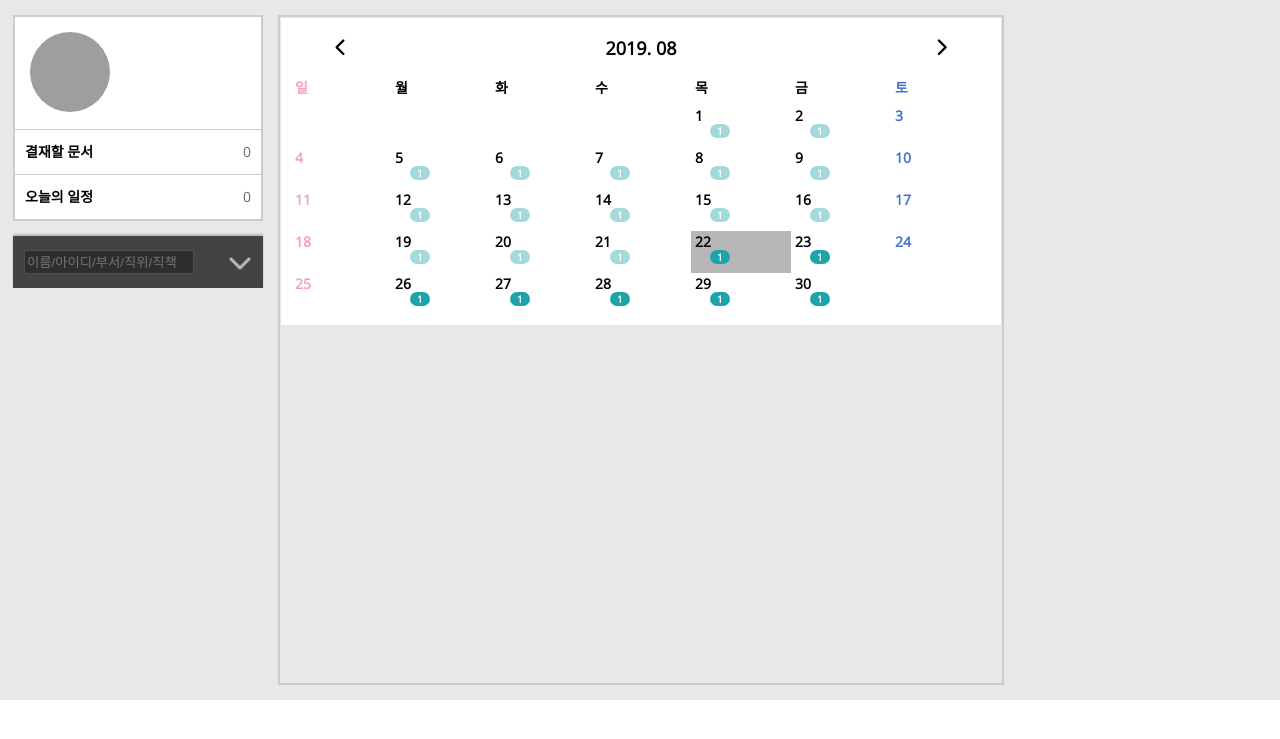
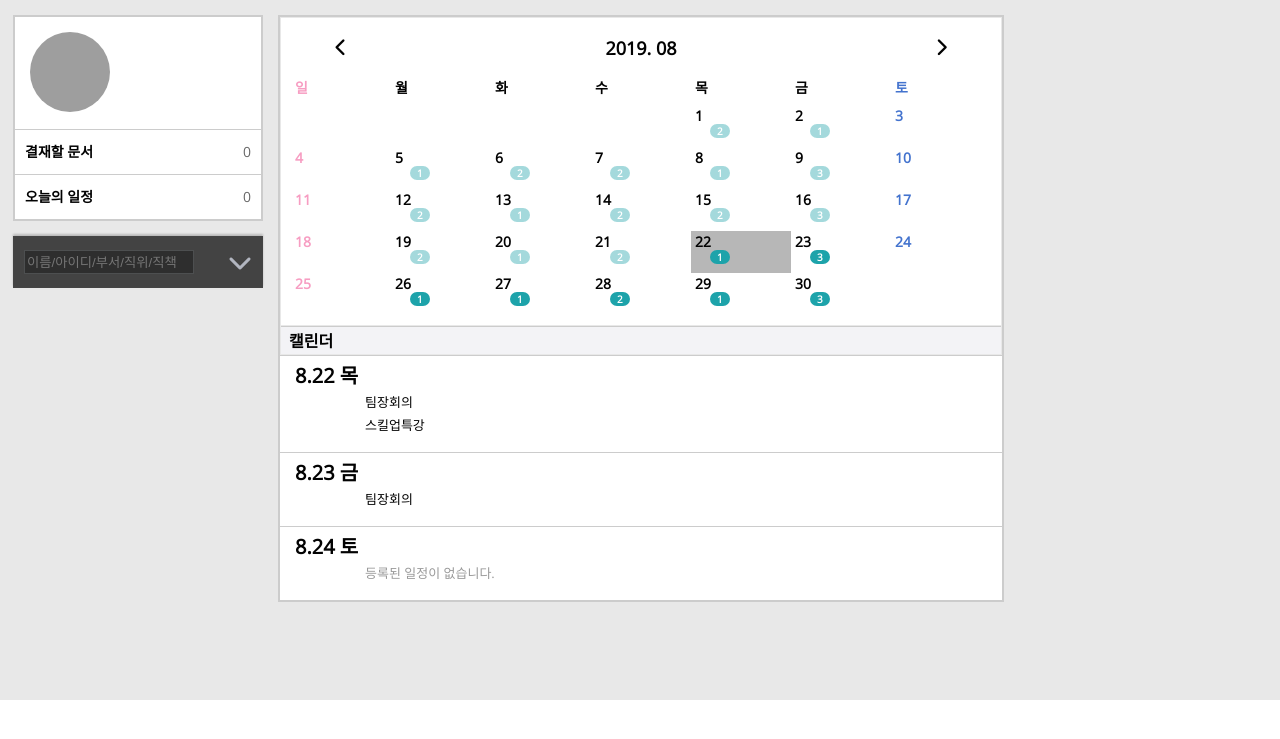
Before and after one commit to dydwlsdlz0527/minioffice, a Java web app: page /view/home/home.jsp in a window 1280 px wide. Shown: the part 40-779 px from the top of the page. Run offline with Tomcat 11, a stand-in JSP engine, Linux system fonts and the light colour scheme; some libraries are stand-ins or nearby versions; grey boxes are pictures that could not be loaded.

Commit message:
- 캘린더 버그 수정 및 리스트 레이아웃 만듦.

```diff
--- a/WebContent/css/home/calendar_wrap.css
+++ b/WebContent/css/home/calendar_wrap.css
@@ -2,6 +2,7 @@
 	border: 2px solid #ccc;
 	margin: 15px 15px;
 	min-height: 50px;
+	height: fit-content;
 }
 
 .layer_calendar {
@@ -48,3 +49,37 @@ tr:nth-child(1) td {
 	background-color: #1DA3AA;
 	color: white;
 }
+
+.calender_header {
+	border-top: 1px solid #ccc;
+	height: 28px;
+	padding: 0px 8px;
+	background-color: #F3F3f6;
+	margin: 1px;
+	font-weight: 600;
+	display: flex;
+	justify-content: flex-start;
+	align-items: center;
+}
+
+ul.calender_list>li {
+	border-top: 1px solid #ccc;
+	background-color: white;
+	padding: 10px 15px;
+}
+
+.list_title {
+	font-size: 20px;
+	font-weight: 600;
+	padding-bottom: 10px;
+}
+
+ul.list_item>li {
+	font-size: 13px;
+	padding-left: 70px;
+	padding-bottom: 10px;
+}
+
+.list_desc {
+	opacity: 0.4;
+}
--- a/WebContent/view/home/home.jsp
+++ b/WebContent/view/home/home.jsp
@@ -72,15 +72,22 @@ uri="http://java.sun.com/jsp/jstl/core" %>
 	  for (i = 1; i < lastDate.getDate(); i++) {
 	  // 1일부터 마지막 일까지 돌림
 		cell = row.insertCell();
-	    if (today.getMonth() + 1 < date.getMonth() + 1) {
-	    	// 지난달은 모두 td_number css 입히기
-	    	cell.innerHTML = "<div class=\"td_date\">" + i + "</div>" + "<span class=\"td_number\">1</span>";
-		} else if(today.getMonth() + 1 == date.getMonth() + 1 && i < today.getDate()) {
-			// 이번달 오늘 이전 날짜는 td_number css 입히기
-	    	cell.innerHTML = "<div class=\"td_date\">" + i + "</div>" + "<span class=\"td_number\">1</span>";
+	    if (today.getFullYear() + 1 < date.getFullYear() + 1
+	    		|| (today.getFullYear() + 1 == date.getFullYear() + 1
+	    				&& today.getMonth() + 1 < date.getMonth() + 1)) {
+	    	// 지난해 이거나 지난달은 모두 td_number css 입히기
+	    	cell.innerHTML =
+	    		"<div class=\"td_date\">" + i + "</div>" + "<span class=\"td_number\">" + Math.floor(Math.random()*3+1) + "</span>";
+		} else if(today.getFullYear() + 1 == date.getFullYear() + 1
+				&& today.getMonth() + 1 == date.getMonth() + 1
+				&& i < today.getDate()) {
+			// 올해 이번달 오늘 이전 날짜는 td_number css 입히기
+	    	cell.innerHTML =
+	    		"<div class=\"td_date\">" + i + "</div>" + "<span class=\"td_number\">" + Math.floor(Math.random()*3+1) + "</span>";
 		} else {
 			// 오늘 이후 날짜는 td_number2 css 입히기
-			cell.innerHTML = "<div class=\"td_date\">" + i + "</div>" + "<span class=\"td_number2\">1</span>";
+			cell.innerHTML =
+				"<div class=\"td_date\">" + i + "</div>" + "<span class=\"td_number2\">" + Math.floor(Math.random()*3+1) + "</span>";
 		}
 
 		// 셀을 1부터 마지막 day까지 HTML 문법에 넣어줌
@@ -235,6 +242,44 @@ uri="http://java.sun.com/jsp/jstl/core" %>
           	buildCalendar();
           </script>
         </div>
+        <div class="calender_header">
+          <span class="claender_title">캘린더</span>
+        </div>
+        <ul class="calender_list">
+          <li>
+            <p class="list_title">
+              <span class="list_date">8.22 목</span>
+            </p>
+            <ul class="list_item">
+	          <li>
+	            <span class="item_subject">팀장회의</span>
+	          </li>
+	          <li>
+	            <span class="item_subject">스킬업특강</span>
+	          </li>
+            </ul>
+          </li>
+          <li>
+            <p class="list_title">
+              <span class="list_date">8.23 금</span>
+            </p>
+            <ul class="list_item">
+	          <li>
+	            <span class="item_subject">팀장회의</span>
+	          </li>
+            </ul>
+          </li>
+          <li>
+            <p class="list_title">
+              <span class="list_date">8.24 토</span>
+            </p>
+            <ul class="list_item">
+              <li>
+	            <p class="list_desc">등록된 일정이 없습니다.</p>
+	          </li>
+            </ul>
+          </li>
+        </ul>
       </div>
       <!-- calendar_wrap finish -->
     </div>
```
